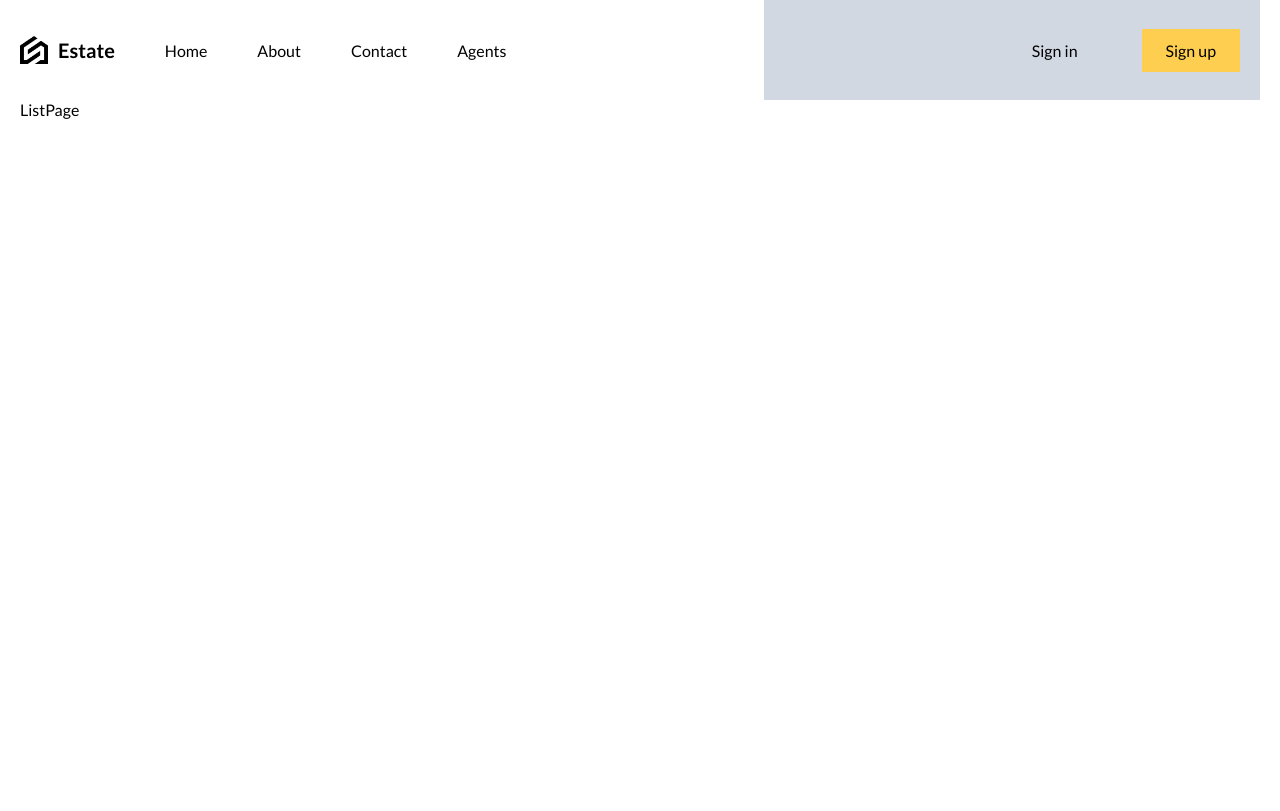
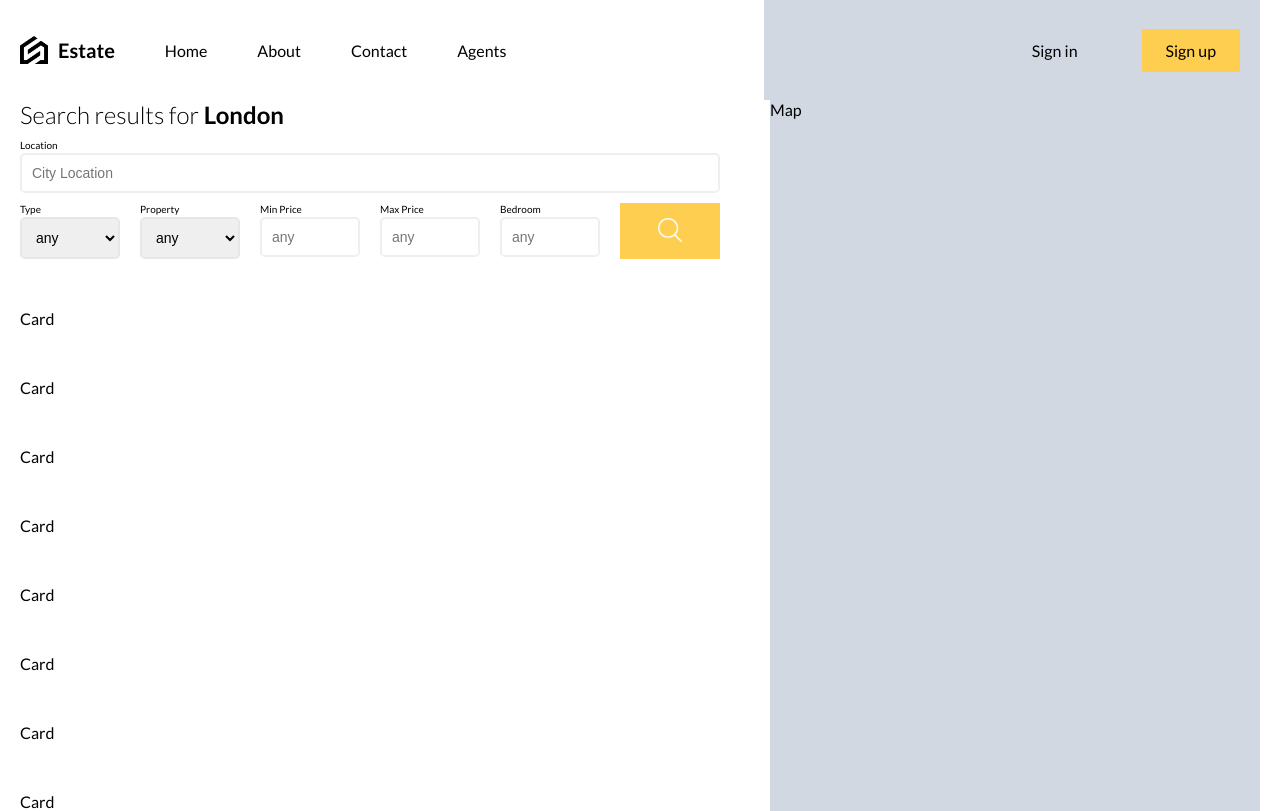
Before and after one commit to Mouloud78/react-estate-ui, a React (Vite) app: page /list in a window 1280 px wide. Shown: the top 811 px of the page. Built offline with nearby package versions, Linux system fonts and the light colour scheme.

Commit message:
filter added in listPage

```diff
--- /dev/null
+++ b/src/components/card/card.jsx
@@ -0,0 +1,7 @@
+import "./card.scss";
+
+function Card() {
+  return <div className="card">Card</div>;
+}
+
+export default Card;
--- /dev/null
+++ b/src/components/filter/filter.jsx
@@ -0,0 +1,69 @@
+import "./filter.scss";
+
+function Filter() {
+  return (
+    <div className="filter">
+      <h1>
+        Search results for <b>London</b>
+      </h1>
+      <div className="top">
+        <div className="item">
+          <label htmlFor="city">Location</label>
+          <input
+            type="text"
+            name="city"
+            id="city"
+            placeholder="City Location"
+          />
+        </div>
+      </div>
+      <div className="bottom">
+        <div className="item">
+          <label htmlFor="type">Type</label>
+          <select name="type" id="type">
+            <option value="">any</option>
+            <option value="buy">Buy</option>
+            <option value="rent">Rent</option>
+          </select>
+        </div>
+        <div className="item">
+          <label htmlFor="property">Property</label>
+          <select name="property" id="property">
+            <option value="">any</option>
+            <option value="apartment">Apartment</option>
+            <option value="house">House</option>
+            <option value="condo">Condo</option>
+            <option value="land">Land</option>
+          </select>
+        </div>
+        <div className="item">
+          <label htmlFor="minPrice">Min Price</label>
+          <input
+            type="number"
+            name="minPrice"
+            id="minPrice"
+            placeholder="any"
+          />
+        </div>
+        <div className="item">
+          <label htmlFor="maxPrice">Max Price</label>
+          <input
+            type="number"
+            name="maxPrice"
+            id="maxPrice"
+            placeholder="any"
+          />
+        </div>
+        <div className="item">
+          <label htmlFor="bedroom">Bedroom</label>
+          <input type="number" name="bedroom" id="bedroom" placeholder="any" />
+        </div>
+        <button>
+          <img src="/search.png" alt="" />
+        </button>
+      </div>
+    </div>
+  );
+}
+
+export default Filter;
--- /dev/null
+++ b/src/components/filter/filter.scss
@@ -0,0 +1,54 @@
+.filter {
+  display: flex;
+  flex-direction: column;
+  gap: 10px;
+
+  h1 {
+    font-weight: 300;
+    font-size: 24px;
+  }
+
+  .item {
+    display: flex;
+    flex-direction: column;
+    gap: 2px;
+
+    label {
+      font-size: 10px;
+    }
+
+    input,
+    select {
+      width: 100px;
+      padding: 10px;
+      border: 2px solid #e0e0e085;
+      border-radius: 5px;
+      font-size: 14px;
+    }
+  }
+
+  .top {
+    input {
+      width: 100%;
+    }
+  }
+
+  .bottom {
+    display: flex;
+    justify-content: space-between;
+    gap: 20px;
+
+    button {
+      width: 100px;
+      padding: 10px;
+      border: none;
+      cursor: pointer;
+      background-color: #fece51;
+
+      img {
+        width: 24px;
+        height: 24px;
+      }
+    }
+  }
+}
--- a/src/routes/listPage/listPage.jsx
+++ b/src/routes/listPage/listPage.jsx
@@ -1,9 +1,22 @@
+import { listData } from "../../lib/dummydata";
 import "./listPage.scss";
-
+import Filter from "../../components/filter/filter";
+import Card from "../../components/card/card";
 function ListPage() {
-  return <div className="listPage">ListPage</div>;
+  const data = listData;
+  return (
+    <div className="listPage">
+      <div className="listContainer">
+        <div className="wrapper">
+          <Filter />
+          {data.map((item) => (
+            <Card key={item.id} item={item} />
+          ))}
+        </div>
+      </div>
+      <div className="mapContainer">Map</div>
+    </div>
+  );
 }
 
 export default ListPage;
-
-//1:12
--- a/src/routes/listPage/listPage.scss
+++ b/src/routes/listPage/listPage.scss
@@ -0,0 +1,19 @@
+.listPage {
+  display: flex;
+  height: 100%;
+  .listContainer {
+    flex: 3;
+
+    .wrapper {
+      padding-right: 50px;
+      display: flex;
+      flex-direction: column;
+      gap: 50px;
+      overflow-y: scroll;
+    }
+  }
+  .mapContainer {
+    flex: 2;
+    background-color: #a6b3c683;
+  }
+}
```
Also changed, not shown: src/components/card/card.scss (added), src/lib/dummydata.js (added).
